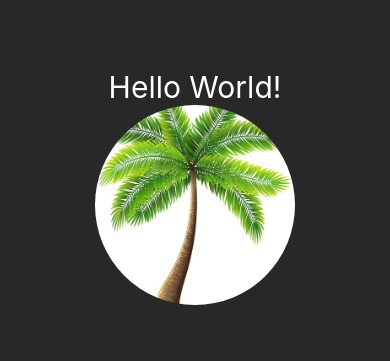
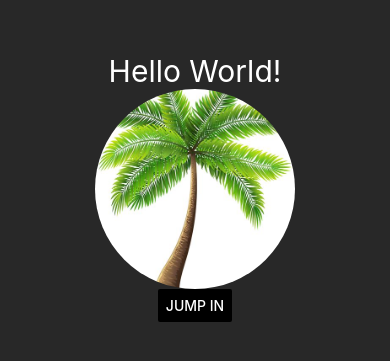
Before and after one commit to sara01rizo/react_native_expo, a React Native app in the folder react_native_expo/: screen / in a window 390 px wide. Shown: the part 235-596 px from the top of the page. Built offline with nearby package versions, Linux system fonts and the light colour scheme.

Commit message:
Add: first button

```diff
--- a/react_native_expo/App.js
+++ b/react_native_expo/App.js
@@ -1,5 +1,5 @@
 import { StatusBar } from 'expo-status-bar';
-import { StyleSheet, Text, View, Image } from 'react-native';
+import { StyleSheet, Text, View, Image, Button } from 'react-native';
 import palmtree from "./assets/palm-tree.jpg";
 
 const App = () => {
@@ -9,6 +9,11 @@ const App = () => {
       <Image
         source={palmtree}
         style={styles.image}
+      />
+      <Button
+        color="#000"
+        title='Jump in'
+        onPress={() => console.log('Hello World')}
       />
       <StatusBar style="auto" />
     </View>
```
